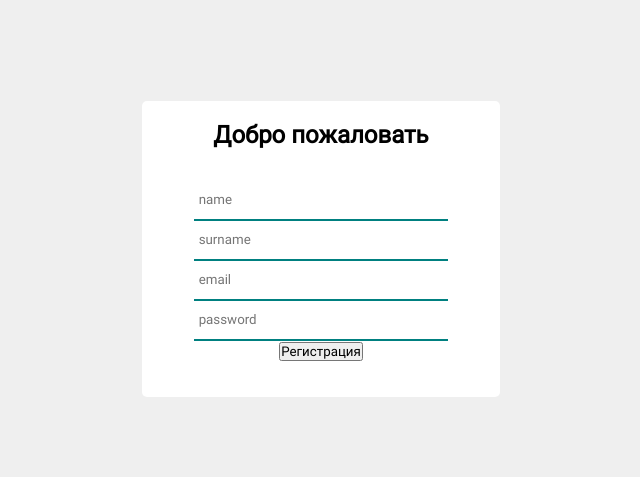
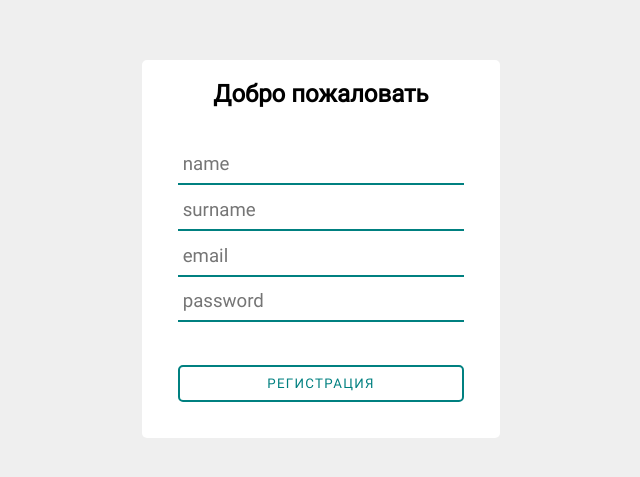
Before and after one commit to Reable/SocialNetwork, a React (Create React App) app in the folder client/: page /registration in a window 1280 px wide. Shown: the part 151-628 px from the top of the page, without its empty margins (319-959 px from the left). Built offline with nearby package versions, Linux system fonts and the light colour scheme.

Commit message:
buttin styles

```diff
--- a/client/src/Pages/Auth/Auth.css
+++ b/client/src/Pages/Auth/Auth.css
@@ -24,7 +24,7 @@ h2{
 
 form{
     margin: 5% auto;
-    width: 80%;
+    width: 90%;
 }
 
 input{
--- a/client/src/Pages/Auth/RegisterPage.jsx
+++ b/client/src/Pages/Auth/RegisterPage.jsx
@@ -3,6 +3,7 @@ import MyInput from "../../components/UI/MyInput/MyInput";
 import { SERVER } from "../../Constants";
 import './Auth.css'
 import axios from "axios";
+import MyButton from "../../components/UI/MyButton/MyButton";
 
 const RegisterPage = () => {
 
@@ -26,9 +27,6 @@ const RegisterPage = () => {
       })
   }
 
-  async function errorsValidate(error){
-
-  }
 
   return (
     <div className={'register'}>
@@ -64,7 +62,7 @@ const RegisterPage = () => {
             onChange={e => setData({...data, password: e.target.value})}
           />
 
-          <button type={'submit'}>Регистрация</button>
+          <MyButton>Регистрация</MyButton>
 
         </form>
       </div>
--- /dev/null
+++ b/client/src/components/UI/MyButton/MyButon.css
@@ -0,0 +1,12 @@
+button {
+    margin-top: 15%;
+    width: 100%;
+    height: 37px;
+    background-color: transparent;
+    text-transform: uppercase;
+    letter-spacing: 1.3px;
+    cursor: pointer;
+    border: 2px solid teal;
+    border-radius: 5px;
+    color: teal;
+}
--- /dev/null
+++ b/client/src/components/UI/MyButton/MyButton.jsx
@@ -0,0 +1,12 @@
+import React from 'react';
+import './MyButon.css'
+
+const MyButton = ({children, ...props}) => {
+  return (
+    <>
+      <button {...props}>{children}</button>
+    </>
+  );
+};
+
+export default MyButton;
--- a/client/src/components/UI/MyInput/MyInput.css
+++ b/client/src/components/UI/MyInput/MyInput.css
@@ -3,4 +3,15 @@ input {
     height: 40px;
     border: 2px solid teal;
     padding-left: 5px;
+    transition: 0.2s;
+    font-size: 14pt;
+    margin-top: 2%;
 }
+input:hover{
+    border-bottom: 2px solid #02bcbc;
+}
+
+input:focus{
+    outline: none;
+    color: teal;
+}
```
